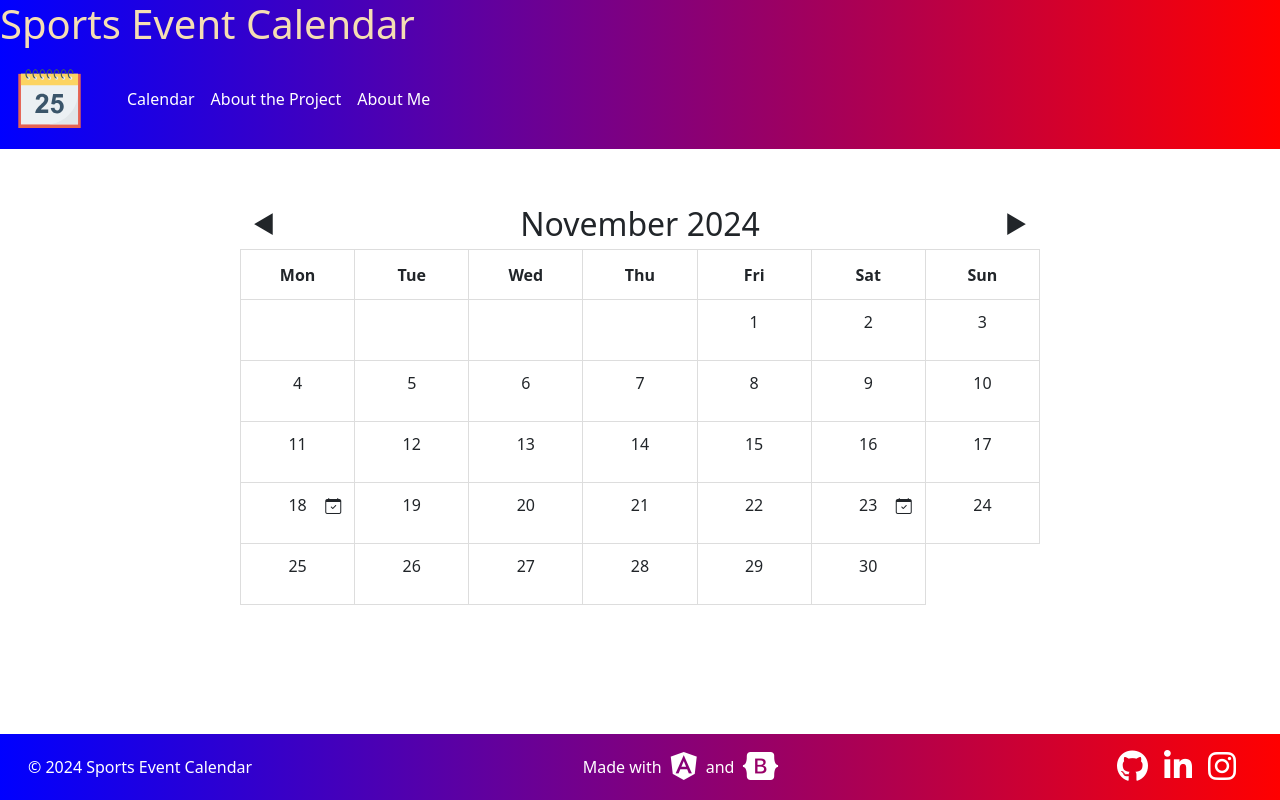
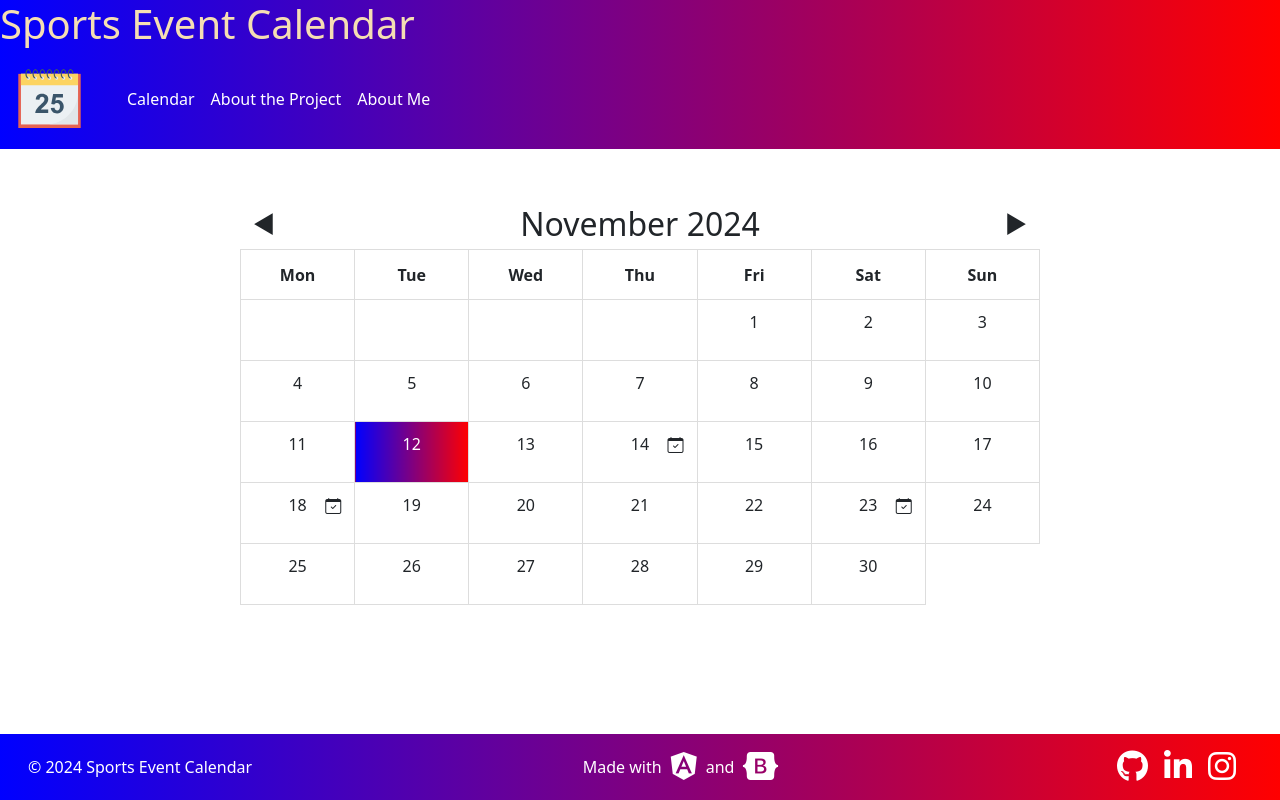
Before and after one commit to ddyankov28/sportsEventCalendar, an Angular app: page / in a window 1280 px wide. Built offline with nearby package versions, Linux system fonts and the light colour scheme.

Commit message:
current day color

```diff
--- a/src/app/calendar/calendar.component.html
+++ b/src/app/calendar/calendar.component.html
@@ -12,7 +12,7 @@
       </thead>
       <tbody>
         <tr *ngFor="let week of getCalendarWeeks()">
-          <td *ngFor="let day of week">
+          <td *ngFor="let day of week" [ngClass]="{'current-day': isCurrentDay(day)}">
             <div class="day-cell">
               <span *ngIf="day">{{ day }}</span>
               <span *ngIf="hasEvent(day)" class="event-marker"><i class="bi bi-calendar-check"></i></span>
--- a/src/app/calendar/calendar.component.scss
+++ b/src/app/calendar/calendar.component.scss
@@ -28,6 +28,10 @@
   }
 
 
+  .current-day {
+    background: linear-gradient(to right, blue, red);  /* Or any color you prefer */
+    color: white;  /* Change text color to improve visibility */
+  }
 
 
   .day-cell {
@@ -44,7 +48,6 @@
     height: 20px; /* Increased the size of the dot */
     border-radius: 50%;
     animation: blink 1s infinite; /* Make the dot blink */
-    transition: top 0.2s ease, right 0.2s ease;
   }
 
   @media (max-width: 768px) {
--- a/src/app/calendar/calendar.component.ts
+++ b/src/app/calendar/calendar.component.ts
@@ -106,4 +106,8 @@ export class CalendarComponent {
   getEventDetails(day: number): string {
     return this.eventsByDate[day].join('\n');
   }
+  isCurrentDay(day: number): boolean {
+    const today = new Date();
+    return day === today.getDate() && this.displayedMonthIndex === today.getMonth() && this.currentYear === today.getFullYear();
+  }
 }
--- a/src/assets/sportData.json
+++ b/src/assets/sportData.json
@@ -11,6 +11,12 @@
       "time": "09:45",
       "eventType": "Ice Hockey",
       "teams": "KAC vs. Capitals"
+    },
+    {
+      "date": "2024-11-14",
+      "time": "09:45",
+      "eventType": "Basketball",
+      "teams": "Lakers vs. Celtics"
     }
   ]
 }
```
